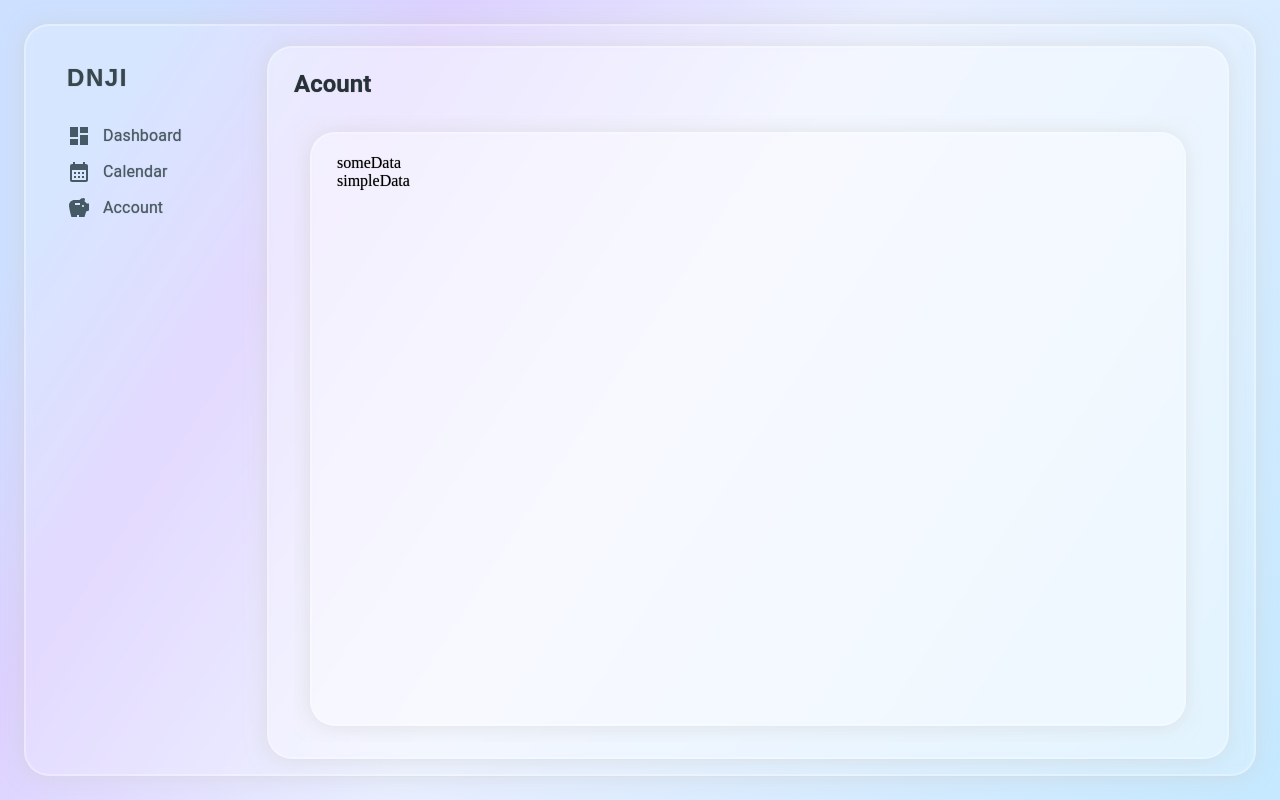
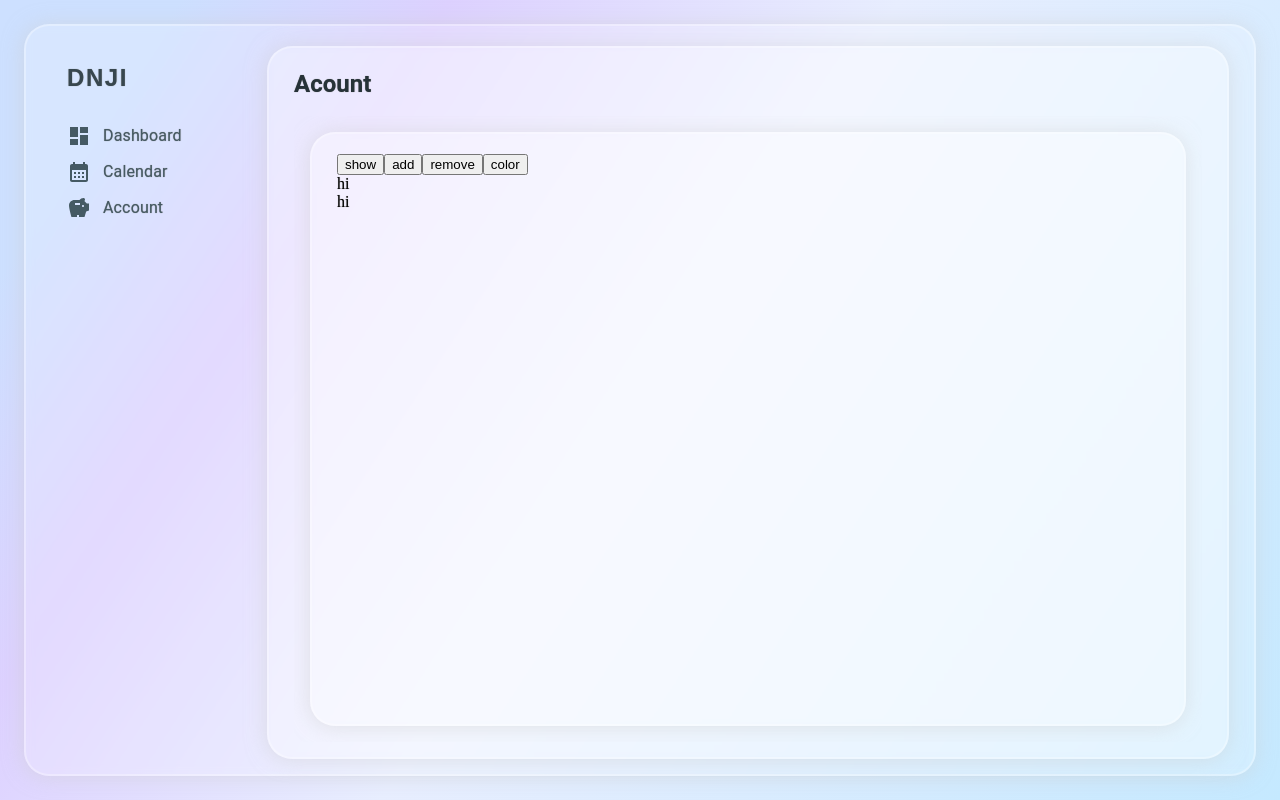
Before and after one commit to inhyeok-kim/doongji_web, a React (Create React App) app: page /calendar in a window 1280 px wide. Built offline with nearby package versions, Linux system fonts and the light colour scheme.

Commit message:
1. 에디터 부분 개발 중 2. 역시 구작을 가져와야 하나

```diff
--- /dev/null
+++ b/src/Modules/Block/BlockContent.tsx
@@ -0,0 +1,25 @@
+import { ReactNode, useState } from "react"
+
+interface Props{
+    contentId : string
+    isEditable? : boolean
+    initHtml? : ReactNode | ReactNode[]
+    fnChange? : Function
+}
+export default function Block({
+    contentId,
+    isEditable = false,
+    initHtml = '',
+    fnChange = ()=>{}
+}:Props){
+
+    return (
+        <div
+            data-content-id={contentId}
+            contentEditable={isEditable}
+            suppressContentEditableWarning
+        >
+            {initHtml}
+        </div>
+    )
+}
--- /dev/null
+++ b/src/Modules/Block/DataBlock.tsx
@@ -0,0 +1,27 @@
+import { ReactNode, useEffect } from "react";
+import { doSubscribe, unSubscribe } from "src/Remote/Remote";
+
+interface Props {
+    children? : ReactNode
+    dataBlockId : string
+    callback? : Function
+}
+export default function DataBlock({
+    children,
+    dataBlockId,
+    callback = ()=>{}
+} : Props){
+    useEffect(()=>{
+        console.log('hi');
+        const seq = doSubscribe(dataBlockId, callback);
+        return ()=>{
+            unSubscribe(dataBlockId, seq);
+        }
+    },[]);
+
+    return (
+        <div data-block-id={dataBlockId}>
+            {children}
+        </div>
+    )
+}
--- /dev/null
+++ b/src/Modules/Block/DocumentEditor.ts
@@ -0,0 +1,76 @@
+import { Content } from "./_types";
+
+export default class DocumentEditor {
+    constructor(_dataBlockId : string){
+        this.dataBlockId = _dataBlockId;
+    }
+
+    private dataBlockId;
+    private selectIdRange : string[] = [];
+    private docData : Content[] = [];
+    private setDocData  : Function = ()=>{};
+
+    setData(_docData : Content[], _setDocData : Function){
+        this.docData = _docData;
+        this.setDocData = _setDocData;
+    }
+
+    setSelectIdRange(start : string, end : string){
+        this.selectIdRange = [start, end];
+    }
+
+    setDataNodeId(_dataBlockId : string){
+        this.dataBlockId = _dataBlockId;
+    }
+
+    fnInput(e:React.FormEvent){
+
+    }
+
+    fnSelect(e:React.BaseSyntheticEvent){
+        const selection = document.getSelection();
+        this.setSelectIdRange(findNodeId(selection!.anchorNode!), findNodeId(selection?.focusNode!));
+    }
+
+    fnKeyDown(e : React.KeyboardEvent){
+        if(e.key === 'Enter'){
+            e.preventDefault();
+            this.fnEnter();
+        }
+    }
+
+    fnRemove(){
+        const selection = document.getSelection();
+        selection?.getRangeAt(0).deleteContents();
+    }
+
+    fnColor(){
+        const selection = document.getSelection();
+    }
+
+    fnEnter(){
+        const newNode : Content = {
+            contentId : crypto.randomUUID(),
+            textArray : ['new One'],
+            isEditable : true
+        };
+        const idx = this.docData.findIndex(d=>d.contentId === this.selectIdRange[0]);
+        this.docData.splice(idx+1,0,newNode);
+        this.setDocData([...this.docData]);
+    }
+
+}
+
+function findNodeId(node : Node) : string{
+    let nodeId = '';
+    if(node.nodeName === 'DIV'){
+        return node.dataset.contentId;
+    }
+    if(node.parentNode?.nodeName === "DIV"){
+        if(node.parentNode.dataset.contentId){
+            return node.parentNode.dataset.contentId!;
+        }
+    }
+    nodeId = findNodeId(node.parentNode!);
+    return nodeId;
+}
--- /dev/null
+++ b/src/Modules/Block/DocumentNode.tsx
@@ -0,0 +1,69 @@
+import { useEffect, useMemo, useRef, useState } from "react"
+import DataNode from "./DataBlock"
+import TextNode from "./TextContent"
+import DocumentEditor from "./DocumentEditor";
+import { Content } from "./_types";
+
+interface Props {
+    isReadMode? : boolean
+    blockId? : string
+}
+export default function DocumentNode({
+    isReadMode = false,
+    blockId = 'dataNode1'
+} : Props){
+
+    const [docData, setDocData] = useState<Content[]>([
+        {
+            contentId : 'node1',
+            textArray : ["hi"],
+            isEditable : true
+        },
+        {
+            contentId : 'node2',
+            textArray : ['hi'],
+            isEditable : true
+        },
+    ]);
+    const Editor = useMemo(()=>{
+        return new DocumentEditor(blockId);
+    },[]);
+
+    useEffect(()=>{
+        Editor.setData(docData,setDocData);
+    },[docData]);
+
+    function add(){
+        const newDocData = [...docData];
+        newDocData.push({
+            contentId : crypto.randomUUID(),
+            textArray : ['new Onew'],
+            isEditable : true
+        });
+        setDocData(newDocData);
+    }
+
+    return (
+        <div
+            contentEditable={!isReadMode}
+            suppressContentEditableWarning
+            onInput={(e)=>{Editor.fnInput(e)}}
+            onSelect={(e)=>{Editor.fnSelect(e)}}
+            onKeyDown={(e)=>{Editor.fnKeyDown(e)}}
+        >
+            <div contentEditable={false}>
+                <button onClick={()=>{console.log(docData)}}>show</button>
+                <button onClick={add}>add</button>
+                <button onClick={()=>{Editor.fnRemove()}}>remove</button>
+                <button onClick={()=>{Editor.fnColor()}}>color</button>
+            </div>
+            <DataNode dataBlockId={blockId}>
+                {docData.map(data=>{
+                    return (
+                        <TextNode key={data.contentId} contentId={data.contentId} textArray={data.textArray} isEditable={data.isEditable} />
+                    )
+                })}
+            </DataNode>
+        </div>
+    )
+}
--- /dev/null
+++ b/src/Modules/Block/TextContent.tsx
@@ -0,0 +1,30 @@
+import { ReactNode, useState } from "react"
+import BlockContent from "./BlockContent"
+
+interface Props{
+    contentId : string
+    isEditable? : boolean
+    textArray? : Array<ReactNode>
+    fnChange? : Function
+}
+export default function TextNode({
+    contentId,
+    isEditable = false,
+    textArray = [],
+    fnChange = ()=>{}
+}:Props){
+
+    const [html, setHtml ] = useState(textArray);
+
+    function getDataToHtml(){
+
+    }
+
+    return (
+        <BlockContent contentId={contentId} initHtml={html} isEditable={isEditable}/>
+    )
+}
+
+interface TextData {
+
+}
--- /dev/null
+++ b/src/Modules/Block/_types.ts
@@ -0,0 +1,11 @@
+import { ReactNode } from "react"
+
+export interface Content{
+    contentId : string
+    isEditable? : boolean
+    textArray? : ReactNode[]
+}
+
+export interface Node {
+    dataset : any
+}
--- a/src/Modules/SandBox/SandBox.tsx
+++ b/src/Modules/SandBox/SandBox.tsx
@@ -1,16 +1,20 @@
 import {useState, useEffect, useRef, ReactNode} from 'react';
-import { Observer } from 'src/Remote/Remote';
+import DocumentNode from 'src/Modules/Block/DocumentNode';
 
 export default function SandBox(){
-    const [data, setData] = useState([{id:1,data:'someData'}, {id:1,data:'simpleData'}]);
 
-    return(
-        <div>
-            {data.map((v,i)=>(
-                <Subscriber key={v.id + i} id={v.id} data={v.data} />
-            ))}
-        </div>
+    return (
+        <DocumentNode />
     )
+    // const [data, setData] = useState([{id:1,data:'someData'}, {id:2,data:'simpleData'}]);
+
+    // return(
+    //     <div contentEditable suppressContentEditableWarning>
+    //         {data.map((v,i)=>(
+    //             <Subscriber key={v.id + i} id={v.id} data={v.data} />
+    //         ))}
+    //     </div>
+    // )
 }
 
 function Subscriber({
@@ -26,31 +30,38 @@ function Subscriber({
     }
 
     return (
-        <EditableDiv onChange={change}>
-            {str}
-        </EditableDiv>
+        <div contentEditable={id===1} suppressContentEditableWarning>
+            <EditorBlock onChange={change}>
+                {str}
+            </EditorBlock>
+        </div>
     )
 }
 
 interface EditalbleDivProps {
     children? : ReactNode
     onChange? : (value : string) => void
+    isEditable? : boolean
 }
 
-function EditableDiv({
+function EditorBlock({
     children,
-    onChange = ()=>{}
+    onChange = ()=>{},
+    isEditable = true
 } : EditalbleDivProps){
 
     const value = useRef(children);
 
     function fnChange(e:React.ChangeEvent<HTMLDivElement>){
+        console.log('hi');
+        value.current = e.target.innerHTML;
         onChange(e.target.innerHTML);
     }
 
     return (
         <div
-            contentEditable
+            contentEditable={isEditable}
+            onInput={fnChange}
             onChange={fnChange}
             suppressContentEditableWarning
         >
--- a/src/Remote/Remote.ts
+++ b/src/Remote/Remote.ts
@@ -1,33 +1,29 @@
 interface Subs {
-    [index : string] : { seq : number, callback : Function}[]
+    [index : string] : { seq : string, callback : Function}[]
 }
 const subs : Subs = {};
 
-export const Observer = {
-    doSubscribe : function(id : number, callback : Function){
+export function doSubscribe(id : string, callback : Function){
+    const seq = crypto.randomUUID();
     if(subs.hasOwnProperty(id)){
-            const seq = subs[id][subs[id].length-1].seq +1;
         subs[id].push({seq,callback});
         return seq;
     } else {
-            const seq = 1;
         subs[id] = [{seq,callback}];
         return seq;
     }
-    },
-    unSubscribe : function(id : number, seq : number){
+}
+export function unSubscribe(id : string, seq : string){
     if(subs.hasOwnProperty(id)){
         const idx = subs[id].findIndex(v=>v.seq === seq);
         subs[id].splice(idx,1);
         if(subs[id].length === 0) delete subs[id];
     }
-    },
-    onchange : function(id : number, data : string){
-        console.log(id,data);
+}
+export function onChange(id : string, data : string){
     if(subs.hasOwnProperty(id)){
         subs[id].forEach(v=>{
             v.callback(data);
         })
     }
 }
-}
--- /dev/null
+++ b/src/react-app-env.d.ts
@@ -0,0 +1,5 @@
+/// <reference types="react-scripts" />
+
+interface Node {
+    dataset : any
+}
```
Lines whose indentation alone changed are shown as unchanged.
